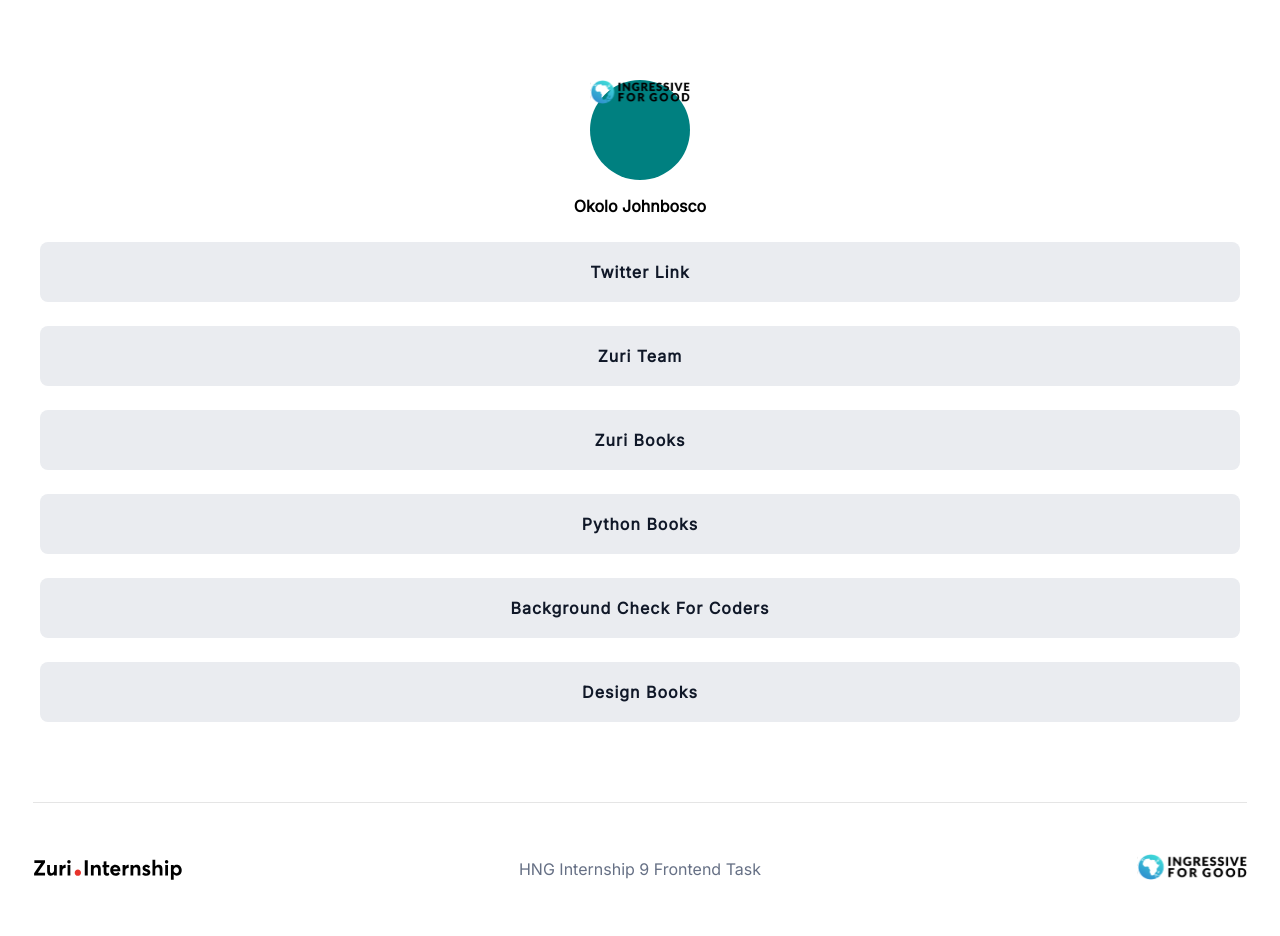
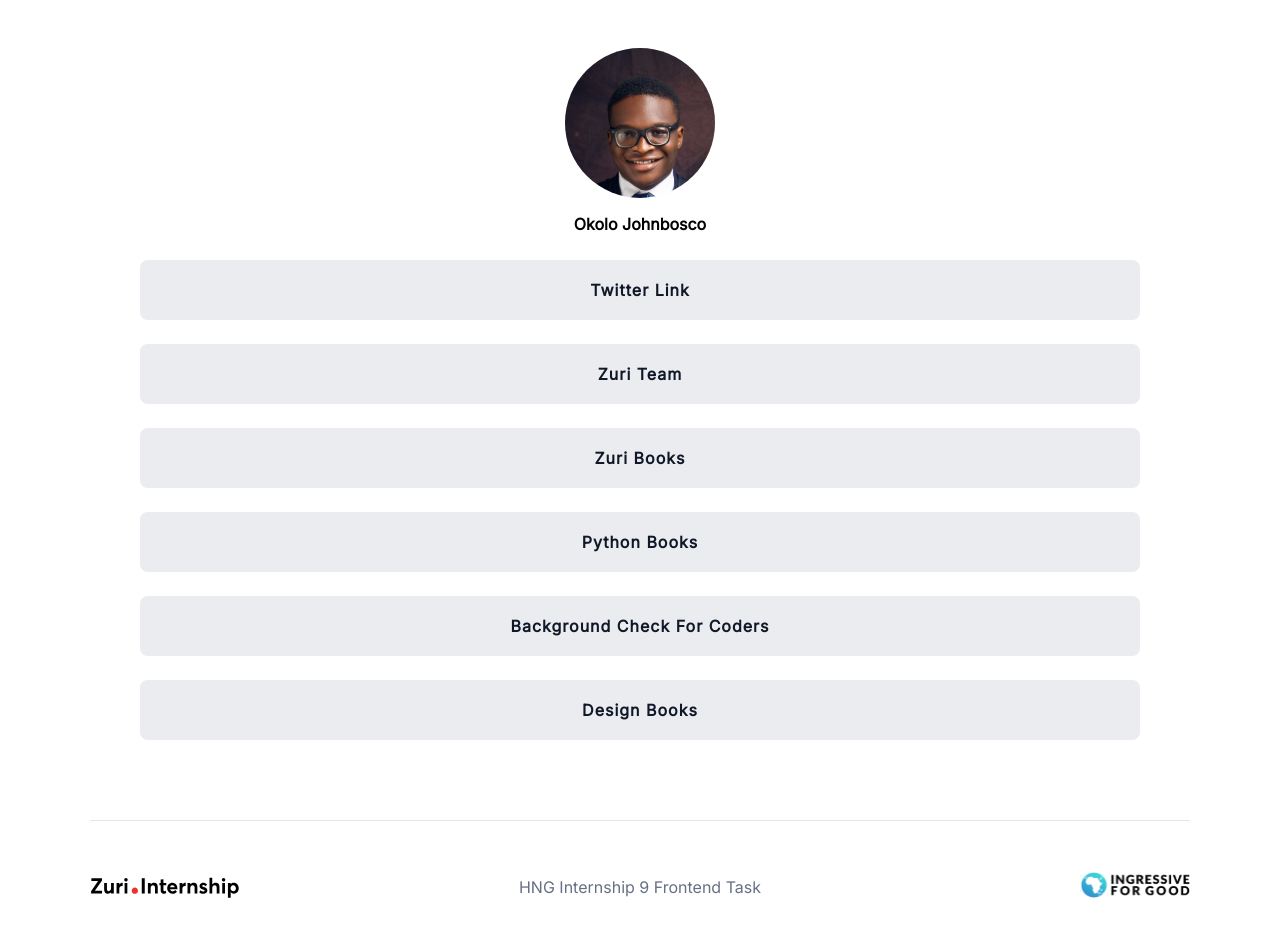
Before and after one commit to OkoloJohnbosco/HNG-task, a Next.js app: page / in a window 1280 px wide. Shown: the top 936 px of the page. Built offline with nearby package versions, Linux system fonts and the light colour scheme.

Commit message:
chore: added the dark overlay on tha avatar

```diff
--- a/pages/index.jsx
+++ b/pages/index.jsx
@@ -2,7 +2,7 @@
 import Footer from "../components/footer";
 import Link, { links } from "../components/link";
 import styles from "../styles/Home.module.css";
-import ingreImg from "../public/images/ingre.svg";
+import ingreImg from "../public/images/profile.jpg";
 import Image from "next/image";
 
 export default function Home() {
--- a/styles/Home.module.css
+++ b/styles/Home.module.css
@@ -6,8 +6,9 @@
 }
 
 .main {
-  padding: 5rem 0;
-  max-width: 1200px;
+  padding: 3rem 0;
+  padding-bottom: 5rem;
+  max-width: 1000px;
   margin: 0 auto;
   width: 95%;
   flex: 1;
@@ -25,12 +26,35 @@
 }
 
 .main_profile > div {
-  width: 100px;
-  height: 100px;
+  width: 150px;
+  height: 150px;
   border-radius: 100%;
-  background-color: teal;
   cursor: pointer;
+  overflow: hidden;
+  position: relative;
 }
+
+.main_profile > div::after {
+  position: absolute;
+  top: 0;
+  left: 0;
+  width: 100%;
+  height: 100%;
+  display: block;
+  content: "";
+  background-color: rgba(0, 0, 0, 0.8);
+  opacity: 0;
+  transition: all 0.25s ease-in;
+}
+
+.main_profile > div:hover::after {
+  opacity: 0.6;
+}
+
+.main_profile > div img {
+  object-fit: contain;
+}
+
 .main_profile p:first-of-type {
   font-weight: bold;
 }
--- a/styles/footer.module.css
+++ b/styles/footer.module.css
@@ -1,5 +1,5 @@
 .footer {
-  max-width: 1300px;
+  max-width: 1100px;
   margin: 0 auto;
   width: 96%;
   padding: 40px 0;
```
Also changed, not shown: public/images/profile.jpg (added).
